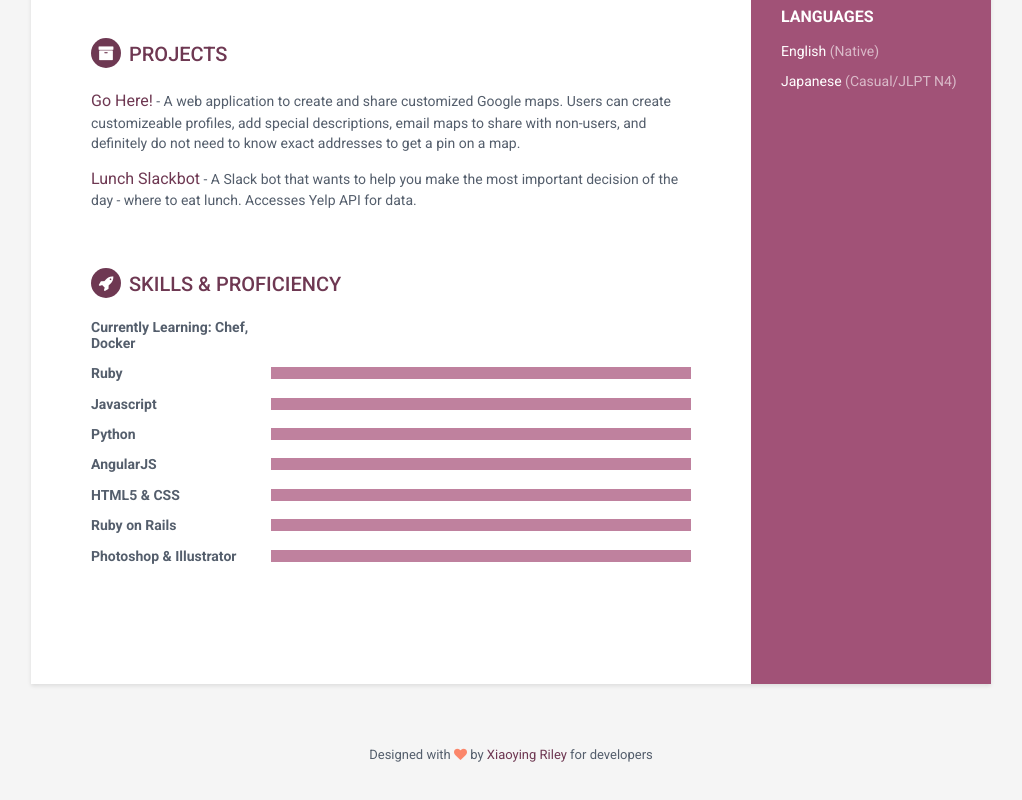
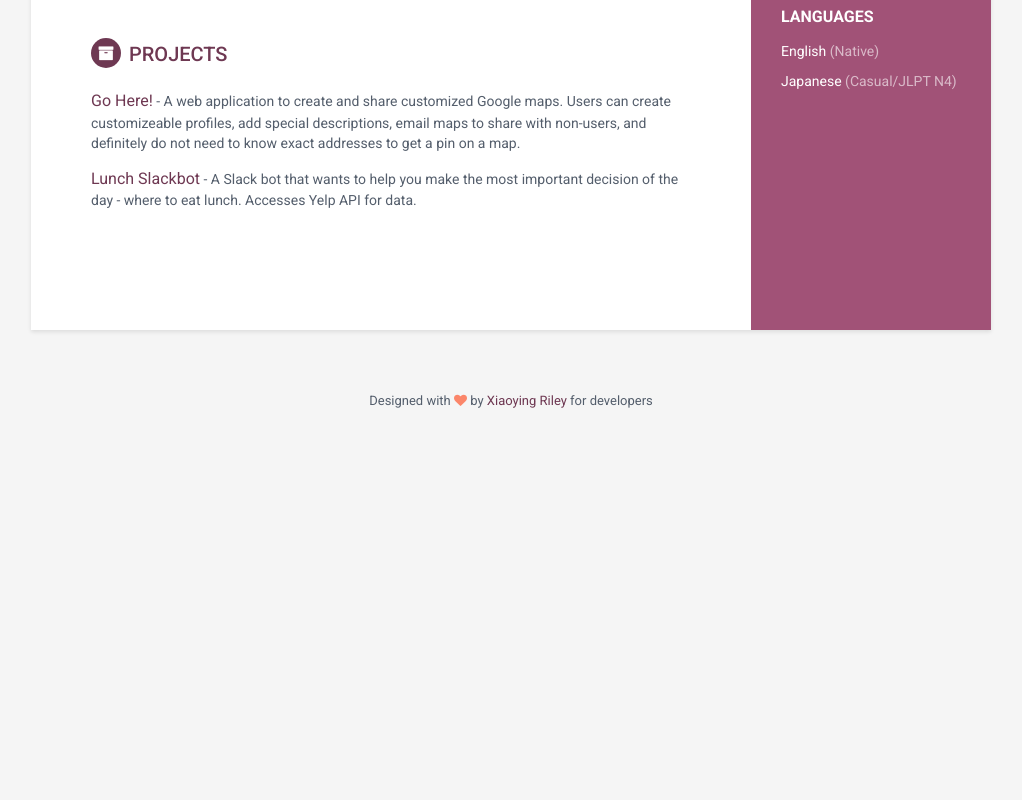
Before and after one commit to carlislenoriko/carlislenoriko.github.io, a plain HTML site: page index.html in a window 1280 px wide. Shown: the part 866-1666 px from the top of the page, without its empty margins (129-1151 px from the left). After the commit the page ends 1338 px from the top, so only its background shows below. Drawn offline with nearby package versions, Linux system fonts and the light colour scheme.

Commit message:
Taking out skills section

```diff
--- a/index.html
+++ b/index.html
@@ -141,74 +141,6 @@
 
             </section><!--//section-->
 
-            <section class="skills-section section">
-                <h2 class="section-title"><i class="fa fa-rocket"></i>Skills &amp; Proficiency</h2>
-                <div class="skillset">
-
-                    <div class="item">
-                        <h3 class="level-title">Currently Learning: Chef, Docker</h3>
-                    </div><!--//item-->
-
-                    <div class="item">
-                        <h3 class="level-title">Ruby</h3>
-                        <div class="level-bar">
-                            <div class="level-bar-inner" data-level="80%">
-                            </div>
-                        </div><!--//level-bar-->
-                    </div><!--//item-->
-
-                    <div class="item">
-                        <h3 class="level-title">Javascript</h3>
-                        <div class="level-bar">
-                            <div class="level-bar-inner" data-level="80%">
-                            </div>
-                        </div><!--//level-bar-->
-                    </div><!--//item-->
-
-                    <div class="item">
-                        <h3 class="level-title">Python</h3>
-                        <div class="level-bar">
-                            <div class="level-bar-inner" data-level="80%">
-                            </div>
-                        </div><!--//level-bar-->
-                    </div><!--//item-->
-
-                    <div class="item">
-                        <h3 class="level-title">AngularJS</h3>
-                        <div class="level-bar">
-                            <div class="level-bar-inner" data-level="75%">
-                            </div>
-                        </div><!--//level-bar-->
-                    </div><!--//item-->
-
-                    <div class="item">
-                        <h3 class="level-title">HTML5 &amp; CSS</h3>
-                        <div class="level-bar">
-                            <div class="level-bar-inner" data-level="95%">
-                            </div>
-                        </div><!--//level-bar-->
-                    </div><!--//item-->
-
-                    <div class="item">
-                        <h3 class="level-title">Ruby on Rails</h3>
-                        <div class="level-bar">
-                            <div class="level-bar-inner" data-level="85%">
-                            </div>
-                        </div><!--//level-bar-->
-                    </div><!--//item-->
-
-
-                    <div class="item">
-                        <h3 class="level-title">Photoshop &amp; Illustrator</h3>
-                        <div class="level-bar">
-                            <div class="level-bar-inner" data-level="80%">
-                            </div>
-                        </div><!--//level-bar-->
-                    </div><!--//item-->
-
-
-                </div>
-            </section><!--//skills-section-->
 
         </div><!--//main-body-->
     </div>
@@ -220,10 +152,7 @@
         </div><!--//container-->
     </footer><!--//footer-->
 
-    <!-- Javascript -->
-    <script type="text/javascript" src="https://github.com/carlislenoriko/carlislenoriko.github.io/assets/plugins/jquery-1.11.3.min.js"></script>
-    <script type="text/javascript" src="https://github.com/carlislenoriko/carlislenoriko.github.io/assets/plugins/bootstrap/js/bootstrap.min.js"></script>
     <!-- custom js -->
-    <script type="text/javascript" src="https://github.com/carlislenoriko/carlislenoriko.github.io/assets/js/main.js"></script>
+    <script type="text/javascript" src="assets/js/main.js"></script>
 </body>
 </html>
```
